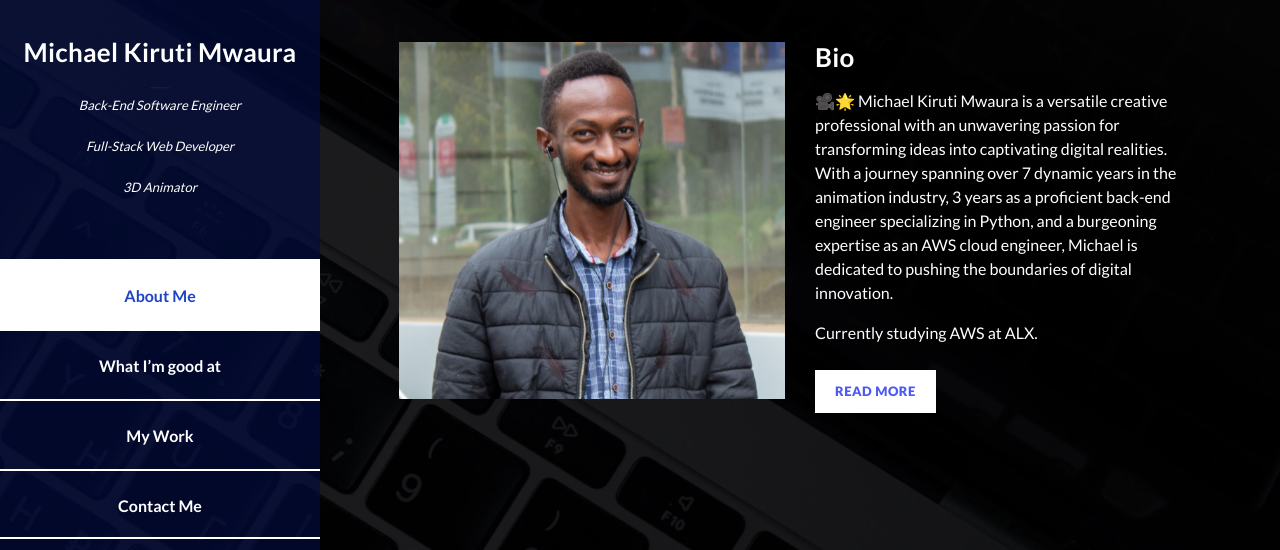
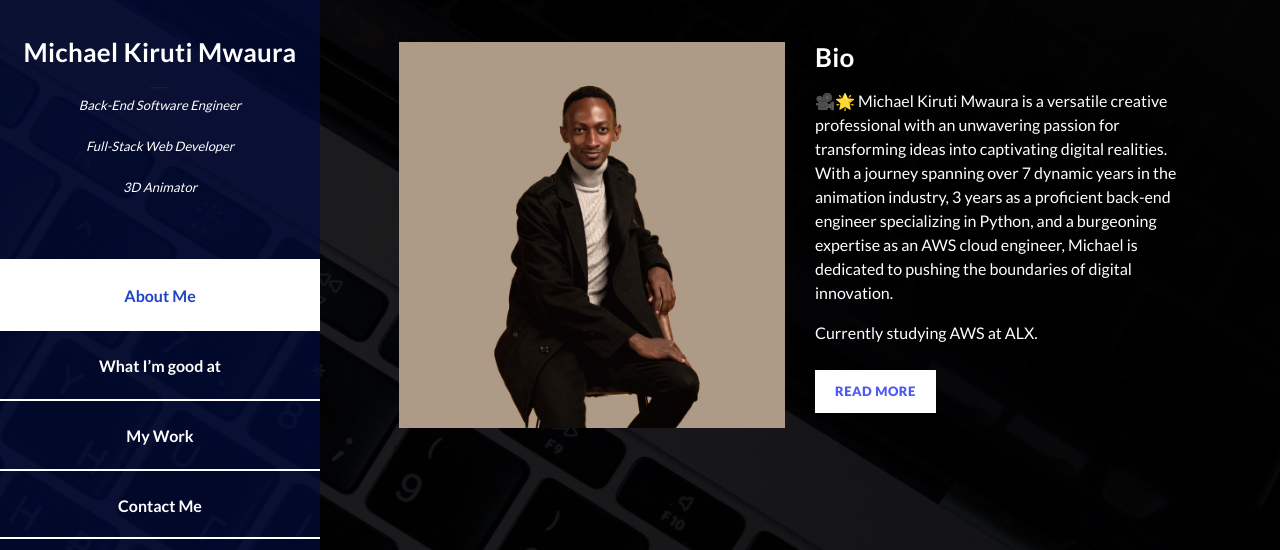
Before and after one commit to Kiruti01/Kirutiportfolio, a plain HTML site: page index.html in a window 1280 px wide. Shown: the part 203-753 px from the top of the page. Drawn offline with Linux system fonts and the light colour scheme; some packages are replaced by stand-ins of ours; a script that the page names is missing.

Commit message:
Update index.html

```diff
--- a/index.html
+++ b/index.html
@@ -90,7 +90,7 @@
             <div class="row">
               <div class="col-md-6">
                 <div class="left-image">
-                  <img src="assets/images/Author.jpg" alt="" />
+                  <img src="assets/images/left-img.jpg" alt="" />
                 </div>
               </div>
               <div class="col-md-6">
```
